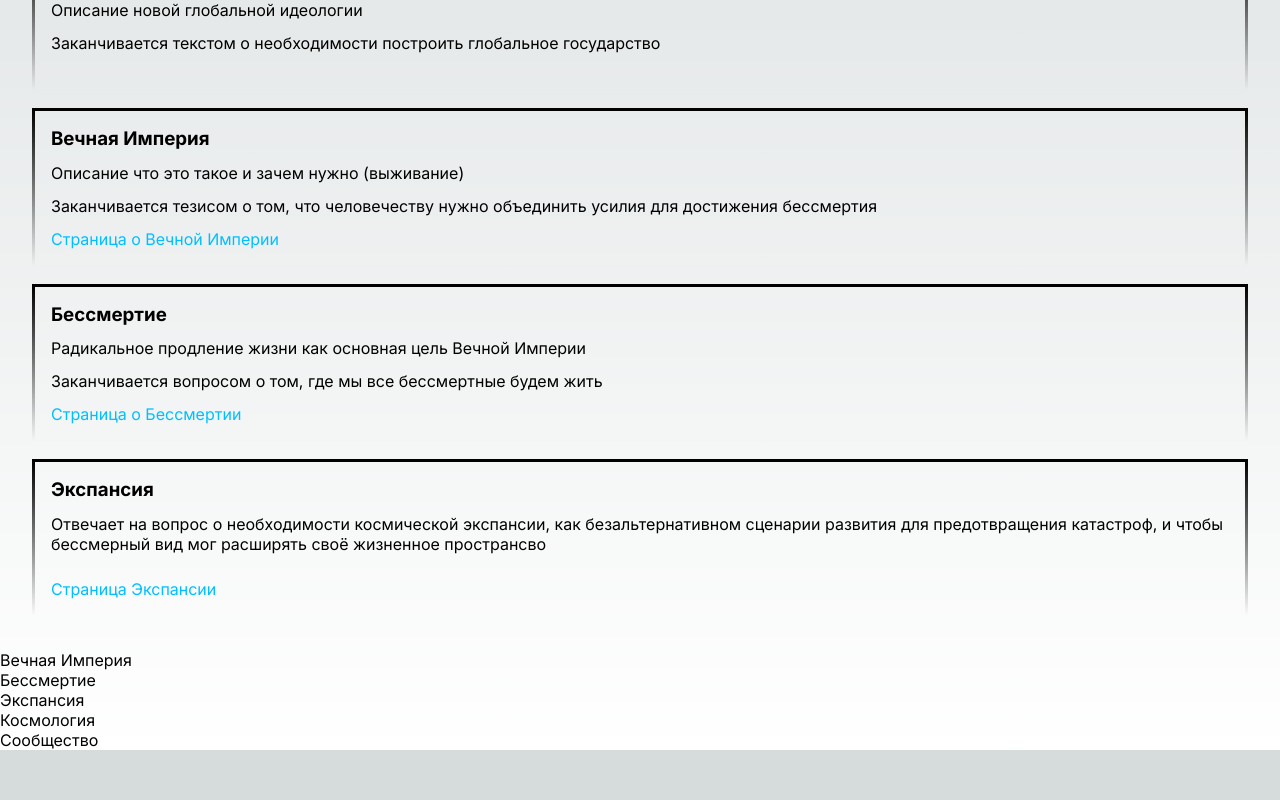
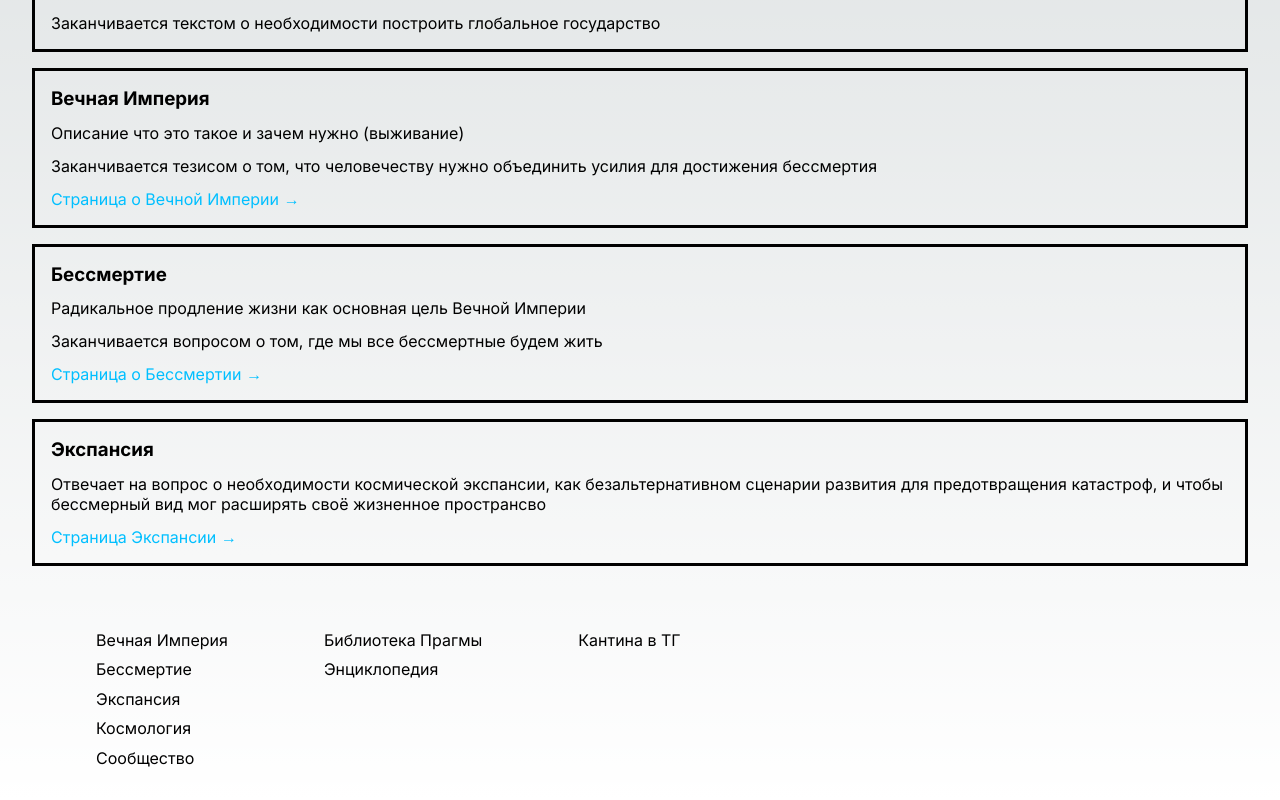
Before and after one commit to sutangu/pragma-universe-web, a Next.js app: page / in a window 1280 px wide. Shown: the part 456-1256 px from the top of the page. Before the commit the page ends 1206 px from the top, so only its background shows below. Built offline with nearby package versions, Linux system fonts and the light colour scheme.

Commit message:
upd main page + upd footer and links

```diff
--- a/src/app/page.module.scss
+++ b/src/app/page.module.scss
@@ -3,7 +3,7 @@
   flex-direction: column;
   justify-content: space-between;
   align-items: center;
-  padding: 6rem;
+  padding: 4rem 6rem;
 
   @media(max-width: 1280px) {
     padding: 2rem;
@@ -17,12 +17,8 @@
   .block {
     border-width: 3px;
     border-style: solid;
-    border-image:
-      linear-gradient(
-          to bottom,
-          black,
-          rgba(0, 0, 0, 0)
-      ) 1 1%;
+    //border-image: linear-gradient(to bottom, black, rgba(0, 0, 0, 0)) 1 1%;
+    border-color: #000;
     padding: 1rem;
 
     &:not(:first-child) {
@@ -39,6 +35,21 @@
     .link {
       color: deepskyblue;
       display: inline-block;
+      transition: .3s;
+
+      .arrow {
+        display: inline-block;
+        transition: .3s;
+        transform: translateX(.3rem);
+      }
+
+      &:hover, &:focus-visible {
+        opacity: .7;
+
+        .arrow {
+          transform: translateX(.8rem);
+        }
+      }
     }
   }
 
--- a/src/app/page.tsx
+++ b/src/app/page.tsx
@@ -1,5 +1,6 @@
 // import Image from "next/image";
 import Link from 'next/link';
+import { FaArrowRight } from 'react-icons/fa';
 import styles from "./page.module.scss";
 
 interface LinkInterface {
@@ -40,7 +41,7 @@ const blocksMOCK: BlocksMOCKInterface[] = [
     description: 'Заканчивается вопросом о том, где мы все бессмертные будем жить',
     link: {
       title: 'Страница о Бессмертии',
-      url: 'empire'
+      url: 'immortality'
     },
   },
   {
@@ -48,7 +49,7 @@ const blocksMOCK: BlocksMOCKInterface[] = [
     summary: 'Отвечает на вопрос о необходимости космической экспансии, как безальтернативном сценарии развития для предотвращения катастроф, и чтобы бессмерный вид мог расширять своё жизненное пространсво',
     link: {
       title: 'Страница Экспансии',
-      url: 'empire'
+      url: 'expansion'
     },
   }
 ];
@@ -63,8 +64,15 @@ export default function Home() {
           <li key={block.title} className={styles.block}>
             <h3>{block.title}</h3>
             <p className={styles.summary}>{block.summary}</p>
-            <p className={styles.description}>{block.description}</p>
-            <Link className={styles.link} href={`/${block.link?.url}`}>{block.link?.title}</Link>
+            {block.description ? <p className={styles.description}>{block.description}</p> : null}
+            {block.link?.url ? <Link className={styles.link} href={`/${block.link.url}`}>
+              {block.link.title ?
+                <>
+                  {block.link.title}
+                  <span aria-hidden={true} className={styles.arrow}>→</span>
+                </> : null
+              }
+            </Link> : null}
           </li>
         ))}
       </ul>
--- /dev/null
+++ b/src/components/footer/Footer.module.scss
@@ -0,0 +1,31 @@
+.nav {
+  display: flex;
+  padding: 2rem 6rem;
+}
+
+.list {
+  align-items: flex-start;
+  display: flex;
+  flex-direction: column;
+  list-style: none;
+
+  &:not(:first-child) {
+    margin-left: 6rem;
+  }
+
+  .item {
+    padding-left: 0;
+
+    &:not(:first-child) {
+      margin-top: .6rem;
+    }
+
+    a {
+      transition: .3s;
+
+      &:hover, &:focus-visible {
+        opacity: .3;
+      }
+    }
+  }
+}
--- a/src/components/footer/Footer.tsx
+++ b/src/components/footer/Footer.tsx
@@ -1,15 +1,16 @@
+import cs from './Footer.module.scss';
 import Link from 'next/link';
 import { nav } from '../navigation';
 
 export default function Footer() {
   return (
     <footer>
-      <nav>
-        <ul>
+      <nav className={cs.nav}>
+        <ul className={cs.list}>
           {
             /* Слайсим, чтобы в футере не было ссылки на главную */
             nav.slice(1).map((item) => (
-              <li key={item.path}>
+              <li className={cs.item} key={item.path}>
                 <Link href={item.path}>
                   {item.name}
                 </Link>
@@ -17,6 +18,17 @@ export default function Footer() {
             ))
           }
         </ul>
+
+        <ul className={cs.list}>
+          <li className={cs.item}>Библиотека Прагмы</li>
+          <li className={cs.item}>Энциклопедия</li>
+        </ul>
+
+        <ul className={cs.list}>
+          <li className={cs.item}>
+            <Link href={'https://t.me/solar_grad/1'} target='_blank' rel='noopener noreferrer'>Кантина в ТГ</Link>
+          </li>
+        </ul>
       </nav>
     </footer>
   );
--- a/src/components/header/Header.module.scss
+++ b/src/components/header/Header.module.scss
@@ -1,3 +1,13 @@
+.header {
+  box-shadow:
+    2.8px 2.8px 2.2px rgba(0, 0, 0, 0.02),
+    6.7px 6.7px 5.3px rgba(0, 0, 0, 0.028),
+    12.5px 12.5px 10px rgba(0, 0, 0, 0.035),
+    22.3px 22.3px 17.9px rgba(0, 0, 0, 0.042),
+    21.8px 11.8px 23.4px rgba(0, 0, 0, 0.05),
+    40px 30px 80px rgba(0, 0, 0, 0.07);
+}
+
 .list {
   display: flex;
   align-items: center;
--- a/src/components/header/Header.tsx
+++ b/src/components/header/Header.tsx
@@ -4,7 +4,7 @@ import cs from './Header.module.scss';
 
 export default function Header () {
   return (
-    <header>
+    <header className={cs.header}>
       <nav>
         <ul className={cs.list}>
           {
```
